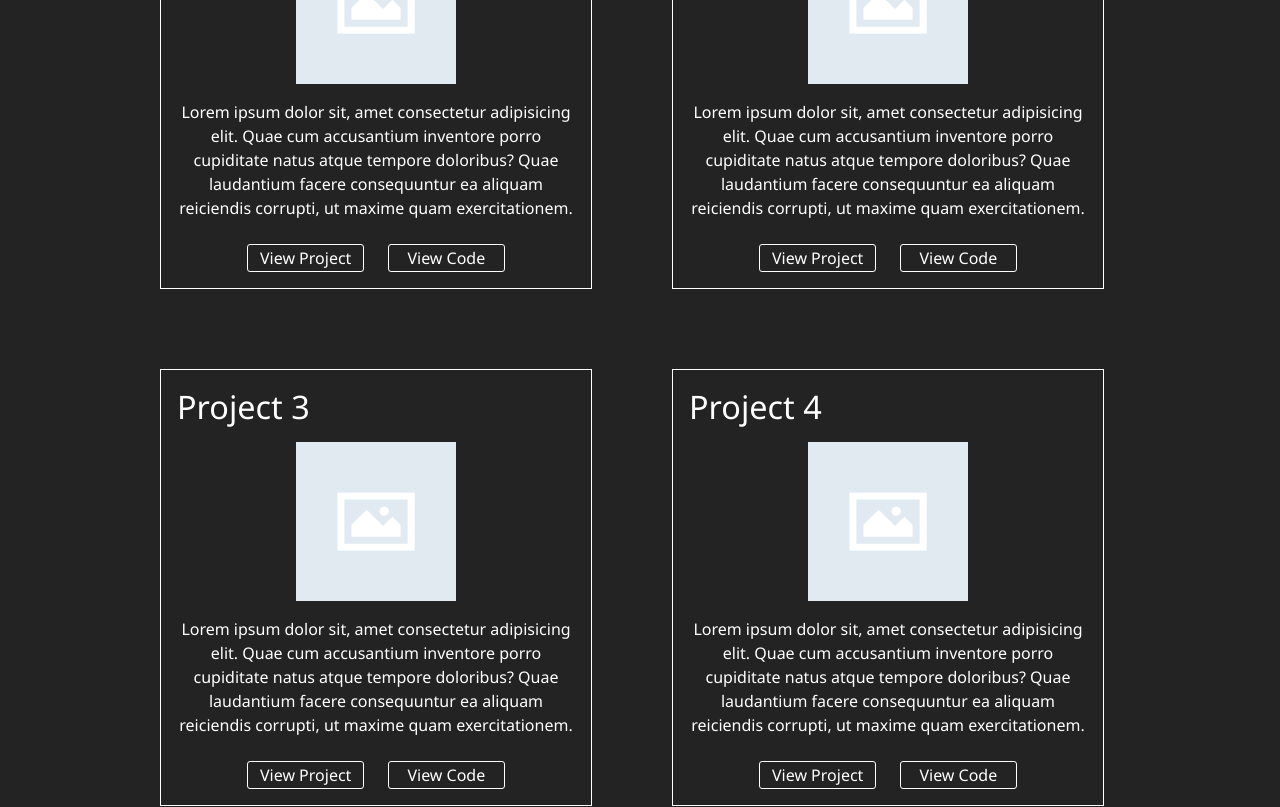
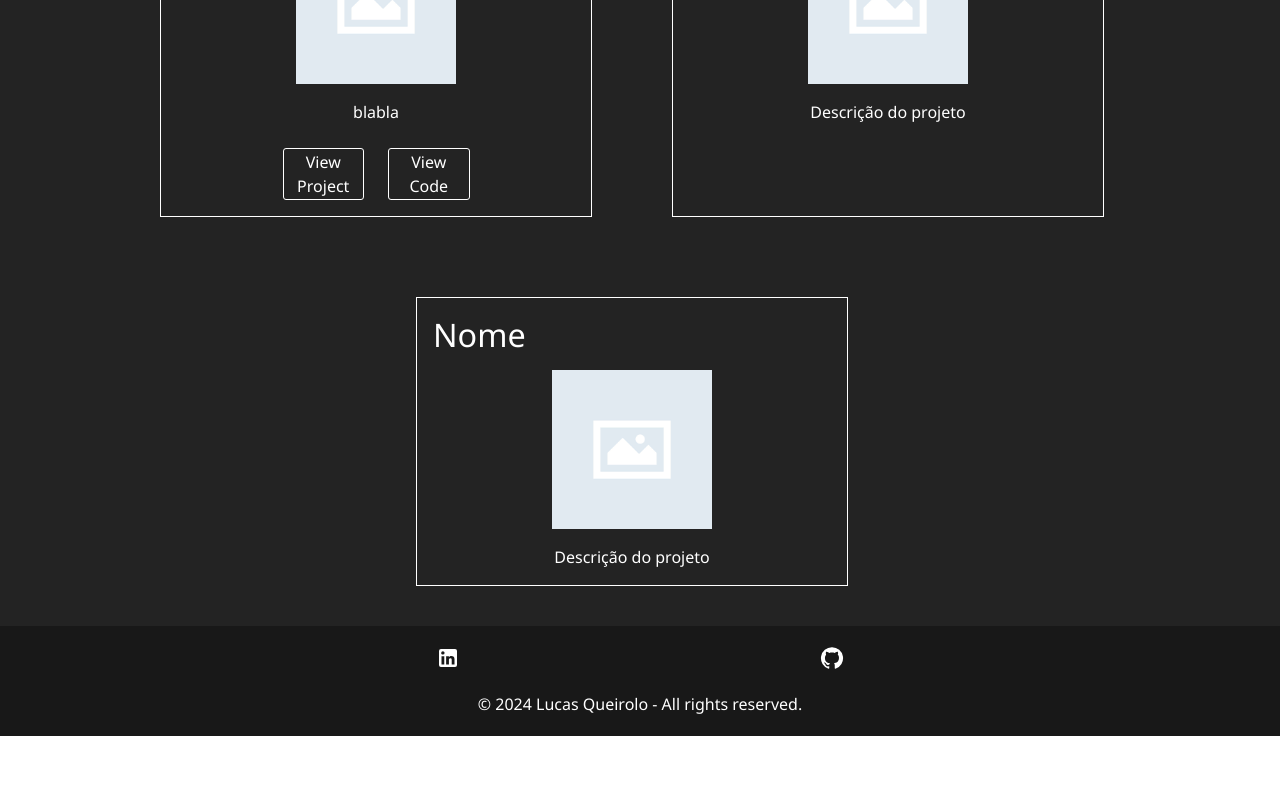
Before and after one commit to Luxxdev/portifolio, a React (Vite) app: page / in a window 1280 px wide. Shown: the part 1980-2787 px from the top of the page. After the commit the page ends 2716 px from the top, so only its background shows below. Built offline with nearby package versions, Linux system fonts and the light colour scheme.

Commit message:
project created and projects section improved

```diff
--- /dev/null
+++ b/src/components/Project/Project.tsx
@@ -0,0 +1,66 @@
+import { Grid, styled, Typography } from '@mui/material'
+import StyledButton from '../StyledButton/StyledButton'
+import placeHolder from '../../assets/images/placeHolder.png'
+
+interface ProjectProps {
+  name?: string
+  image?: string
+  description?: string
+  buttons?: ButtonProps[]
+}
+
+interface ButtonProps {
+  label?: string
+  link: string
+}
+
+const Project: React.FC<ProjectProps> = ({ name, image, description, buttons = [] }) => {
+  name = name ? name : 'Nome'
+  image = image ? image : placeHolder
+  description = description ? description : 'Descrição do projeto'
+
+  const StyledProject = styled('div')(({ theme }) => ({
+    backgroundColor: theme.palette.primary.main,
+  }))
+  const StyledImg = styled('img')(({}) => ({
+    width: '40%',
+    marginBottom: '10px',
+  }))
+  return (
+    <>
+      <StyledProject>
+        <Typography color="primary.contrastText" variant="h4" textAlign="left" pb={2}>
+          {name}
+        </Typography>
+
+        <StyledImg src={image} />
+
+        <Typography color="primary.contrastText" textAlign="center">
+          {description}
+        </Typography>
+
+        <Grid container display="flex" justifyContent="center" spacing={3} pt={3}>
+          {buttons.map((button, index) => (
+            <Grid item xs={6} md={3} key={index} display="flex" justifyContent="center">
+              <StyledButton
+                onClick={() => {
+                  const link = document.createElement('a')
+                  link.href = button.link
+                  link.target = '_blank'
+                  link.rel = 'noopener noreferrer'
+                  document.body.appendChild(link)
+                  link.click()
+                  document.body.removeChild(link)
+                }}
+              >
+                <Typography>{button.label}</Typography>
+              </StyledButton>
+            </Grid>
+          ))}
+        </Grid>
+      </StyledProject>
+    </>
+  )
+}
+
+export default Project
--- a/src/pages/Home/sections/Projects/Projects.tsx
+++ b/src/pages/Home/sections/Projects/Projects.tsx
@@ -1,110 +1,36 @@
 import { Grid, styled, Typography } from '@mui/material'
 import placeHolder from '../../../../assets/images/placeHolder.png'
-import StyledButton from '../../../../components/StyledButton/StyledButton'
+import Project from '../../../../components/Project/Project'
+
 const Projects = () => {
   const StyledProjects = styled('div')(({ theme }) => ({
     backgroundColor: theme.palette.primary.main,
   }))
-  const StyledImg = styled('img')(({}) => ({
-    width: '40%',
-    marginBottom: '10px',
-  }))
+
   return (
     <>
       <StyledProjects>
         <Typography color="primary.contrastText" variant="h1" textAlign="center" pb={2} pt={2}>
           Projects
         </Typography>
+
         <Grid container spacing={2} display={'flex'} justifyContent={'center'}>
           <Grid item xs={12} md={4} textAlign="center" border={1} borderColor={'white'} margin={5} padding={'16px'}>
-            <Typography color="primary.contrastText" variant="h4" textAlign="left" pb={2}>
-              Project 1
-            </Typography>
-            <StyledImg src={placeHolder} />
-            <Typography color="primary.contrastText" textAlign="center">
-              Lorem ipsum dolor sit, amet consectetur adipisicing elit. Quae cum accusantium inventore porro cupiditate natus atque tempore doloribus? Quae laudantium facere
-              consequuntur ea aliquam reiciendis corrupti, ut maxime quam exercitationem.
-            </Typography>
-            <Grid container display="flex" justifyContent="center" spacing={3} pt={3}>
-              <Grid item xs={6} md={4} display="flex" justifyContent="center">
-                <StyledButton onClick={() => console.log('download')}>
-                  <Typography>View Project</Typography>
-                </StyledButton>
-              </Grid>
-              <Grid item xs={6} md={4} display="flex" justifyContent="center">
-                <StyledButton onClick={() => console.log('contact')}>
-                  <Typography>View Code</Typography>
-                </StyledButton>
-              </Grid>
-            </Grid>
-          </Grid>
-
-          <Grid item xs={12} md={4} textAlign="center" border={1} borderColor={'white'} margin={5} padding={'16px'}>
-            <Typography color="primary.contrastText" variant="h4" textAlign="left" pb={2}>
-              Project 2
-            </Typography>
-            <StyledImg src={placeHolder} />
-            <Typography color="primary.contrastText" textAlign="center">
-              Lorem ipsum dolor sit, amet consectetur adipisicing elit. Quae cum accusantium inventore porro cupiditate natus atque tempore doloribus? Quae laudantium facere
-              consequuntur ea aliquam reiciendis corrupti, ut maxime quam exercitationem.
-            </Typography>
-            <Grid container display="flex" justifyContent="center" spacing={3} pt={3}>
-              <Grid item xs={6} md={4} display="flex" justifyContent="center">
-                <StyledButton onClick={() => console.log('download')}>
-                  <Typography>View Project</Typography>
-                </StyledButton>
-              </Grid>
-              <Grid item xs={6} md={4} display="flex" justifyContent="center">
-                <StyledButton onClick={() => console.log('contact')}>
-                  <Typography>View Code</Typography>
-                </StyledButton>
-              </Grid>
-            </Grid>
+            <Project
+              name="Projeto 1"
+              image={placeHolder}
+              description="blabla"
+              buttons={[
+                { label: 'View Project', link: 'https://www.google.com' },
+                { label: 'View Code', link: 'https://www.google.com' },
+              ]}
+            />
           </Grid>
           <Grid item xs={12} md={4} textAlign="center" border={1} borderColor={'white'} margin={5} padding={'16px'}>
-            <Typography color="primary.contrastText" variant="h4" textAlign="left" pb={2}>
-              Project 3
-            </Typography>
-            <StyledImg src={placeHolder} />
-            <Typography color="primary.contrastText" textAlign="center">
-              Lorem ipsum dolor sit, amet consectetur adipisicing elit. Quae cum accusantium inventore porro cupiditate natus atque tempore doloribus? Quae laudantium facere
-              consequuntur ea aliquam reiciendis corrupti, ut maxime quam exercitationem.
-            </Typography>
-            <Grid container display="flex" justifyContent="center" spacing={3} pt={3}>
-              <Grid item xs={6} md={4} display="flex" justifyContent="center">
-                <StyledButton onClick={() => console.log('download')}>
-                  <Typography>View Project</Typography>
-                </StyledButton>
-              </Grid>
-              <Grid item xs={6} md={4} display="flex" justifyContent="center">
-                <StyledButton onClick={() => console.log('contact')}>
-                  <Typography>View Code</Typography>
-                </StyledButton>
-              </Grid>
-            </Grid>
+            <Project />
           </Grid>
-
           <Grid item xs={12} md={4} textAlign="center" border={1} borderColor={'white'} margin={5} padding={'16px'}>
-            <Typography color="primary.contrastText" variant="h4" textAlign="left" pb={2}>
-              Project 4
-            </Typography>
-            <StyledImg src={placeHolder} />
-            <Typography color="primary.contrastText" textAlign="center">
-              Lorem ipsum dolor sit, amet consectetur adipisicing elit. Quae cum accusantium inventore porro cupiditate natus atque tempore doloribus? Quae laudantium facere
-              consequuntur ea aliquam reiciendis corrupti, ut maxime quam exercitationem.
-            </Typography>
-            <Grid container display="flex" justifyContent="center" spacing={3} pt={3}>
-              <Grid item xs={6} md={4} display="flex" justifyContent="center">
-                <StyledButton onClick={() => console.log('download')}>
-                  <Typography>View Project</Typography>
-                </StyledButton>
-              </Grid>
-              <Grid item xs={6} md={4} display="flex" justifyContent="center">
-                <StyledButton onClick={() => console.log('contact')}>
-                  <Typography>View Code</Typography>
-                </StyledButton>
-              </Grid>
-            </Grid>
+            <Project />
           </Grid>
         </Grid>
       </StyledProjects>
```
